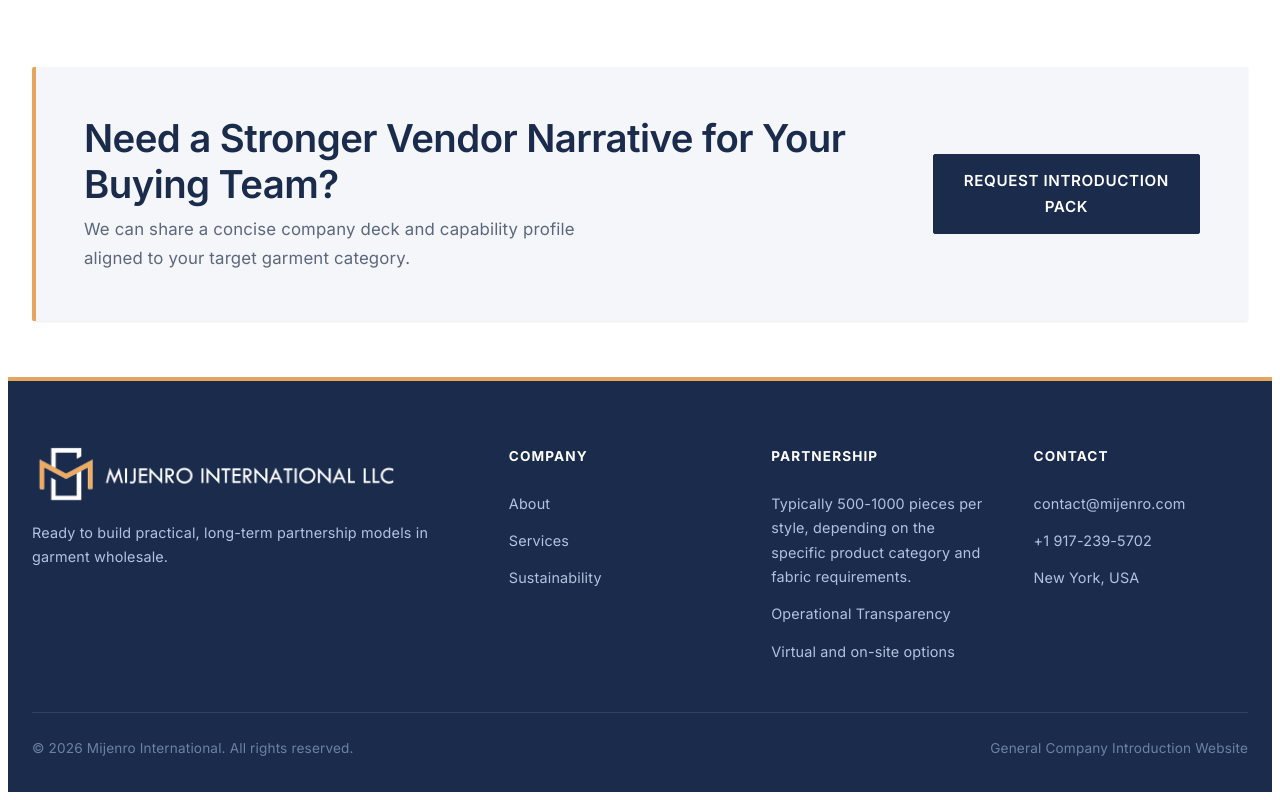
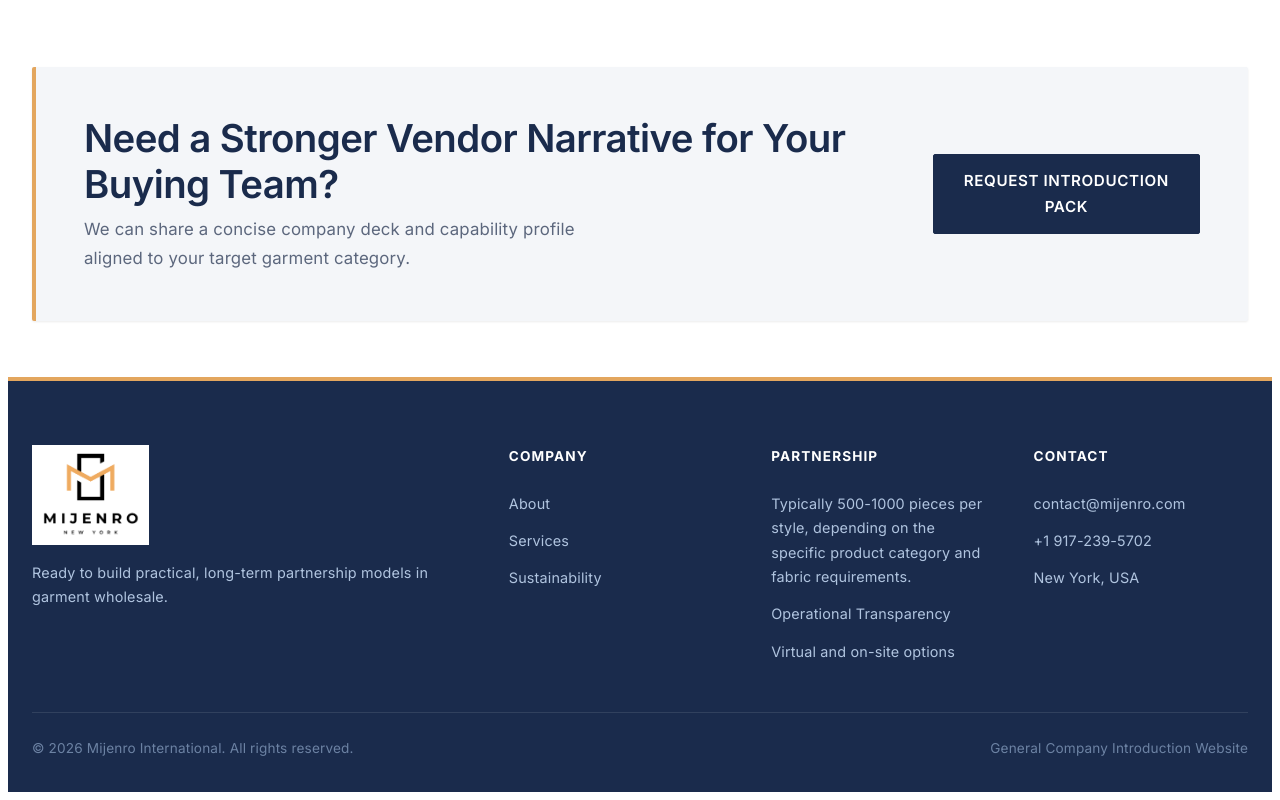
Before and after one commit to lopmaker/mijenro-international-website, a plain HTML site: page about.html in a window 1280 px wide. Shown: the part 2355-3155 px from the top of the page. Drawn offline with Linux system fonts and the light colour scheme.

Commit message:
Footer logo matches header logo (new_logo.png)

```diff
--- a/about.html
+++ b/about.html
@@ -217,7 +217,7 @@
       <div class="container">
         <div class="footer-grid">
           <div class="footer-brand">
-            <img src="assets/logo-transparent-light.png" alt="Mijenro International LLC logo" style="height: 60px; width: auto; margin-bottom: 1rem;" />
+            <img src="assets/new_logo.png" alt="Mijenro International LLC logo" style="height: 100px; width: auto; margin-bottom: 1rem;" />
             <p data-i18n="footer.descAbout">Ready to build practical, long-term partnership models in garment wholesale.
             </p>
           </div>
```
Also changed, not shown: contact.html (+1 -1 lines), index.html (+1 -1 lines), services.html (+1 -1 lines), sustainability.html (+1 -1 lines).
